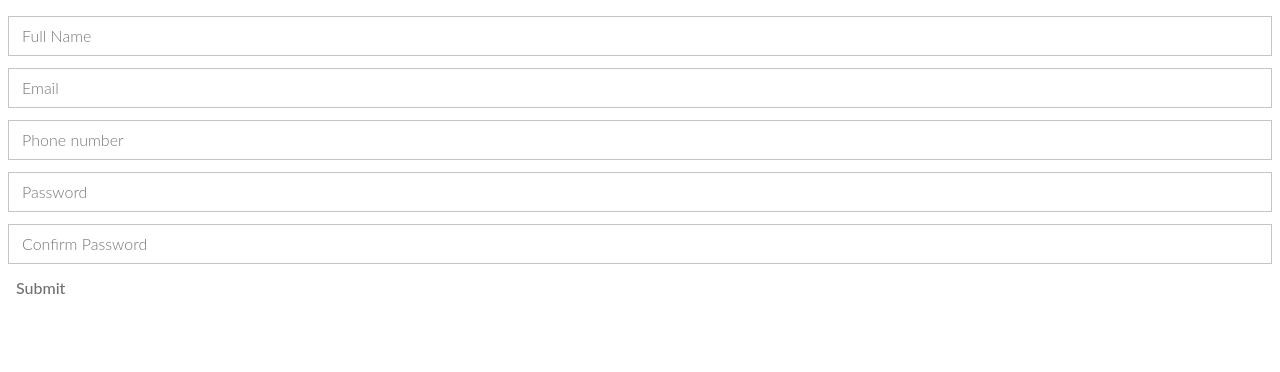
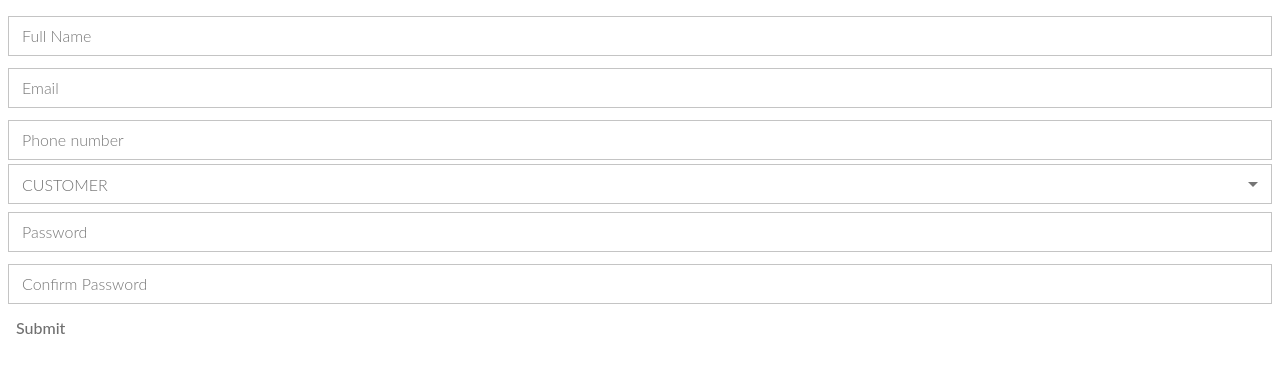
Before and after one commit to OmaritoAtPoly/musala-client, a React (Create React App) app: page / in a window 1280 px wide. Shown: the top 372 px of the page. Built offline with nearby package versions, Linux system fonts and the light colour scheme.

Commit message:
create SelectInput component

```diff
--- /dev/null
+++ b/src/component/SelectInput.tsx
@@ -0,0 +1,28 @@
+import { TextField, TextFieldProps, MenuItem } from '@material-ui/core';
+import React from 'react';
+
+export type SelectOption = {
+    value: string;
+    label: string;
+}
+
+interface Props {
+    selectableOptions: SelectOption[];
+}
+
+export const SelectInput = ({ selectableOptions, ...props }: Props & TextFieldProps) => {
+
+    return (
+        <TextField
+            select
+            variant="outlined"
+            {...props}
+        >
+            {selectableOptions.map((option) => (
+                <MenuItem key={option.value} value={option.value}>
+                    {option.label}
+                </MenuItem>
+            ))}
+        </TextField>
+    )
+}
--- a/src/domain/user/component/SignpForm.tsx
+++ b/src/domain/user/component/SignpForm.tsx
@@ -2,6 +2,7 @@ import { Form, Formik } from 'formik';
 import React from 'react';
 import { SignupInitValue, SignupInput } from '../container/Signup';
 import { TextField, Button } from '@material-ui/core';
+import { SelectInput } from '../../../component/SelectInput';
 
 interface Props {
     initialValues: SignupInitValue
@@ -27,6 +28,7 @@ export const SignupForm = ({ initialValues, onSignup }: Props) => {
                         name="fullName"
                         value={values.fullName}
                         onChange={handleChange}
+                        size={'small'}
                         fullWidth
                     />
                     <TextField
@@ -36,6 +38,7 @@ export const SignupForm = ({ initialValues, onSignup }: Props) => {
                         label="Email"
                         type="email"
                         name="email"
+                        size={'small'}
                         value={values.email}
                         onChange={handleChange}
                         fullWidth
@@ -47,9 +50,19 @@ export const SignupForm = ({ initialValues, onSignup }: Props) => {
                         label="Phone number"
                         type="phone"
                         name="phone"
+                        size={'small'}
                         value={values.phone}
                         onChange={handleChange}
                         fullWidth
+                    />
+                    <SelectInput
+                        onChange={handleChange}
+                        id="role"
+                        name="role"
+                        fullWidth
+                        size={'small'}
+                        value={values.role}
+                        selectableOptions={[{ label: 'HOST', value: 'HOST' }, { label: 'CUSTOMER', value: 'CUSTOMER' }]}
                     />
                     <TextField
                         variant="outlined"
@@ -58,6 +71,7 @@ export const SignupForm = ({ initialValues, onSignup }: Props) => {
                         label="Password"
                         type="password"
                         name="password"
+                        size={'small'}
                         value={values.password}
                         onChange={handleChange}
                         fullWidth
@@ -69,6 +83,7 @@ export const SignupForm = ({ initialValues, onSignup }: Props) => {
                         label="Confirm Password"
                         type="password"
                         name="confirmPassword"
+                        size={'small'}
                         value={values.confirmPassword}
                         onChange={handleChange}
                         fullWidth
--- a/src/domain/user/container/Signup.tsx
+++ b/src/domain/user/container/Signup.tsx
@@ -2,8 +2,8 @@ import React from 'react'
 import { SignupForm } from '../component/SignpForm'
 
 enum UserRole {
-    'HOST',
-    'CUSTOMER'
+    HOST = 'HOST',
+    CUSTOMER = 'CUSTOMER'
 }
 
 export type SignupInput = {
@@ -11,7 +11,7 @@ export type SignupInput = {
     email: string;
     phone: string;
     password: string;
-    role: UserRole;
+    role: string;
 }
 
 export type SignupInitValue = {
@@ -20,7 +20,7 @@ export type SignupInitValue = {
     phone: string;
     password: string;
     confirmPassword: string;
-    role: UserRole;
+    role: string;
 }
 
 export const Signup = () => {
```
